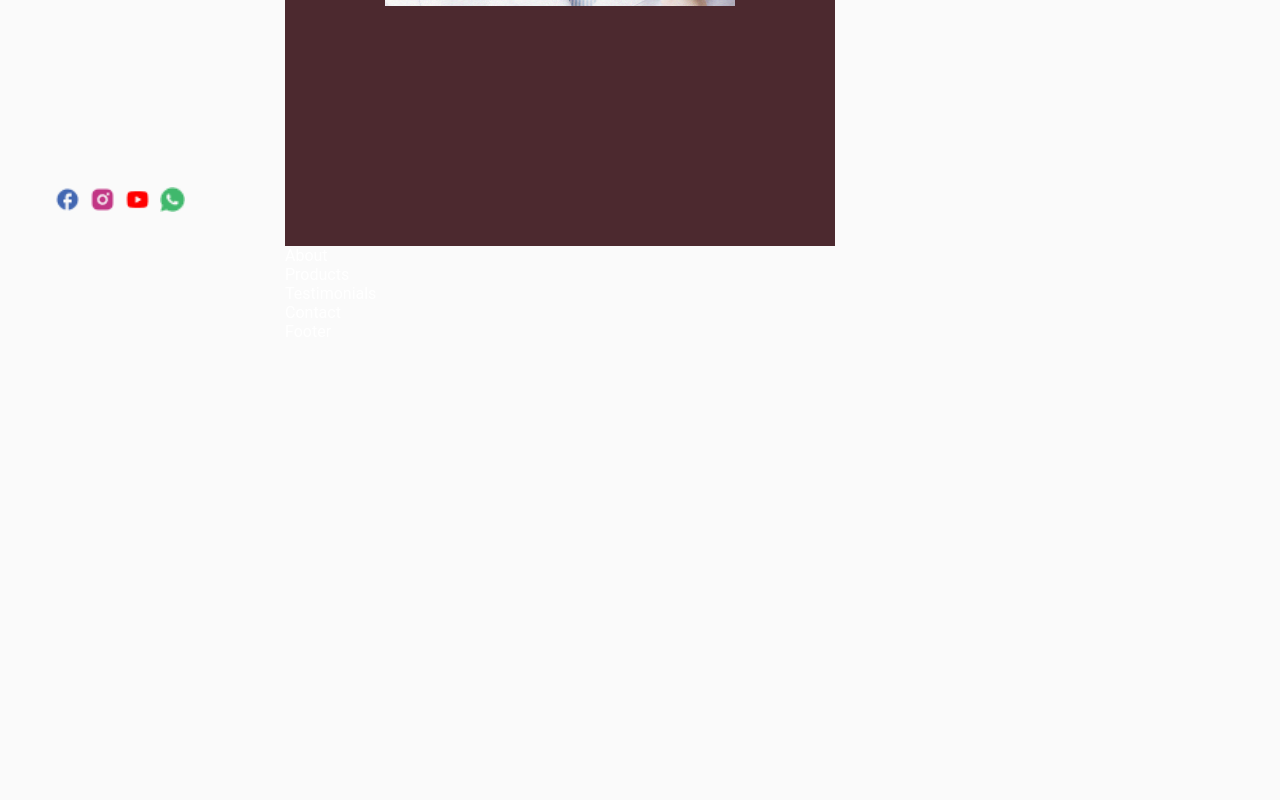
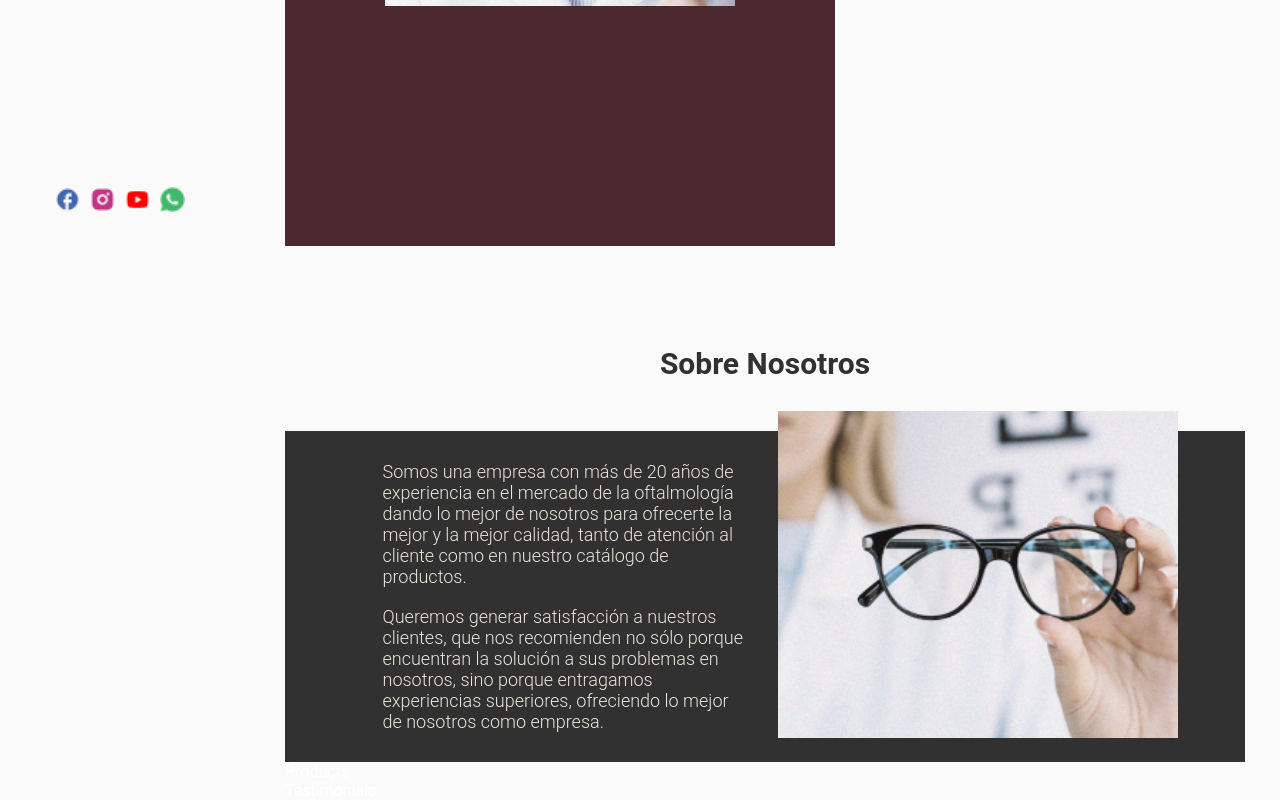
Before and after one commit to comayocode/optica-mejia, a React (Vite) app: page / in a window 1280 px wide. Shown: the part 554-1354 px from the top of the page. Before the commit the page ends 895 px from the top, so only its background shows below. Built offline with nearby package versions, Linux system fonts and the light colour scheme.

Commit message:
feat: add about component

```diff
--- a/src/components/About.jsx
+++ b/src/components/About.jsx
@@ -1,9 +1,26 @@
-import React from 'react'
+import { about } from '../constants';
+import '../stylesheets/About.css';
 
-const About = () => {
-  return (
-    <div>About</div>
-  )
-}
+const About = () => (
+  <section id='about' className='about'>
+    <h2 className='about__title'>Sobre Nosotros</h2>
+    {about.map((value) => (
+      <div key={value.id} className='about-content'>
+        <div className='img-container'>
+          <img
+            src={value.img}
+            alt='Sobre optica mejia'
+            className='about__img'
+          />
+        </div>
+        <div className='about-description-container'>
+          <p className='about__description'>{value.text1}</p>
+          <br />
+          <p className='about__description'>{value.text2}</p>
+        </div>
+      </div>
+    ))}
+  </section>
+);
 
-export default About
+export default About;
--- a/src/stylesheets/About.css
+++ b/src/stylesheets/About.css
@@ -0,0 +1,109 @@
+.about {
+  margin-top: 50px;
+  display: flex;
+  flex-direction: column;
+  justify-content: center;
+  align-items: center;
+}
+
+.about__title {
+  font-size: var(--title-size-320);
+  padding-bottom: 20px;
+}
+
+.about-content {
+  display: flex;
+  justify-content: center;
+  align-items: center;
+  flex-direction: column;
+  background-color: var(--tittle-color);
+  width: 300px;
+}
+
+.about__img {
+  width: 240px;
+  margin: 20px 0;
+}
+
+.about-description-container {
+  margin: 0 30px 20px;
+}
+
+.about__description {
+  width: 240px;
+  color: var(--text-white);
+  font-size: var(--paragraph-size-320);
+  font-weight: 300;
+}
+
+@media (min-width: 768px) {
+  .about__title {
+    font-size: var(--title-size-768);
+  }
+
+  .about__description {
+    font-size: var(--paragraph-size-768);
+  }
+}
+
+@media (min-width: 1024px) {
+
+  .about {
+    margin-top: 100px;
+    display: block;
+  }
+
+  .about__title {
+    font-size: var(--title-size-1024);
+  }
+
+  .about-content {
+    justify-content: start;
+    flex-direction: row-reverse;
+    width: 745px;
+  }
+
+  .about__img {
+    width: 330px;
+  }
+
+  .about-description-container {
+    margin: 20px;
+  }
+
+  .about__description {
+    font-size: var(--paragraph-size-1024);
+    width: 350px;
+  }
+}
+
+@media (min-width: 1200px) {
+
+  .about__title {
+    font-size: var(--title-size-1366);
+    padding-bottom: 50px;
+  }
+
+  .about-content {
+    position: relative;
+    justify-content: center;
+    flex-direction: row-reverse;
+    width: 960px;
+  }
+
+  .about__img {
+    position: relative;
+    margin: 0;
+    top: -20px;
+    width: 400px;
+  }
+
+  .about-description-container {
+    margin: 30px 30px;
+  }
+
+  .about__description {
+    font-size: var(--paragraph-size-1366);
+    width: 365px;
+  }
+}
```
